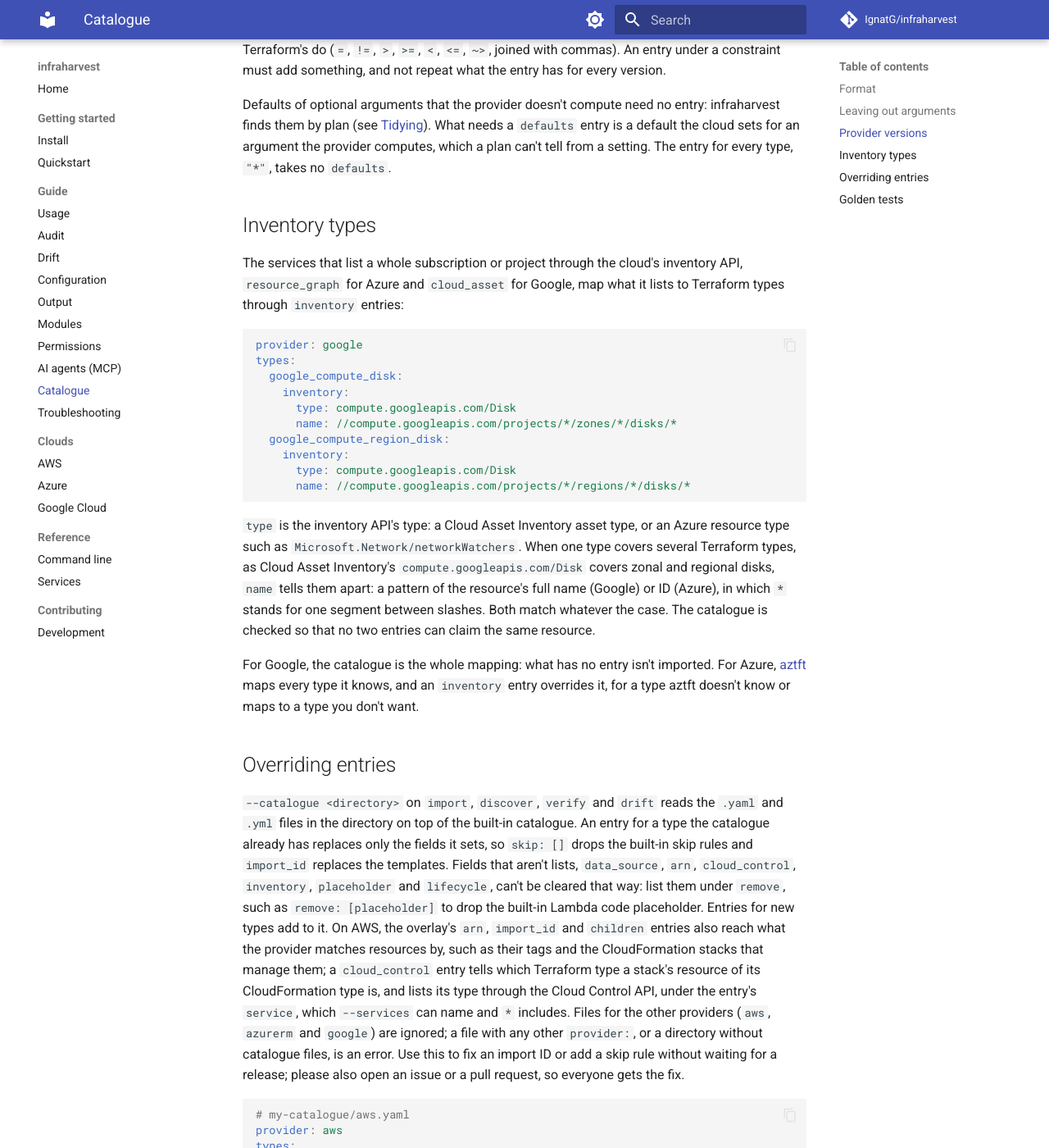
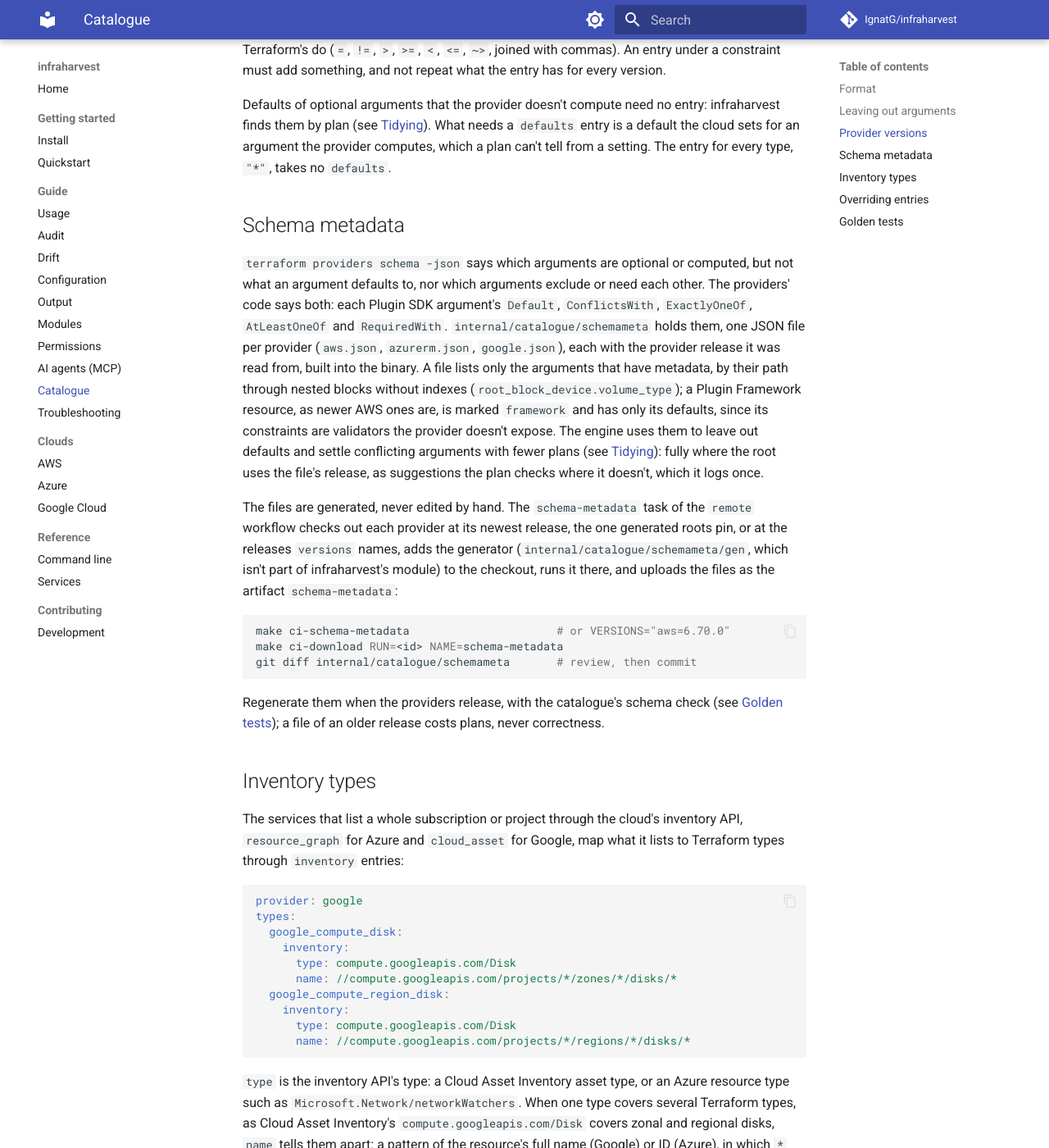
Before and after one commit to IgnatG/infraharvest, an MkDocs documentation site: the page built from docs/catalogue.md, in a window 1280 px wide and 1400 px high, scrolled down 4155 px. Shown: the whole window at 82% size. Built offline with MkDocs 1.6.1 and Material for MkDocs 9.7.7, drawn with Linux system fonts in a browser that asks for light colours; comment, search, counter and statistics services are not loaded.

Commit message:
docs: describe the schema metadata and how to regenerate it

````diff
--- a/docs/catalogue.md
+++ b/docs/catalogue.md
@@ -101,6 +101,20 @@ An import applies the entries whose constraint accepts the provider version it p
 
 Defaults of optional arguments that the provider doesn't compute need no entry: infraharvest finds them by plan (see [Tidying](output.md#tidying)). What needs a `defaults` entry is a default the cloud sets for an argument the provider computes, which a plan can't tell from a setting. The entry for every type, `"*"`, takes no `defaults`.
 
+## Schema metadata
+
+`terraform providers schema -json` says which arguments are optional or computed, but not what an argument defaults to, nor which arguments exclude or need each other. The providers' code says both: each Plugin SDK argument's `Default`, `ConflictsWith`, `ExactlyOneOf`, `AtLeastOneOf` and `RequiredWith`. `internal/catalogue/schemameta` holds them, one JSON file per provider (`aws.json`, `azurerm.json`, `google.json`), each with the provider release it was read from, built into the binary. A file lists only the arguments that have metadata, by their path through nested blocks without indexes (`root_block_device.volume_type`); a Plugin Framework resource, as newer AWS ones are, is marked `framework` and has only its defaults, since its constraints are validators the provider doesn't expose. The engine uses them to leave out defaults and settle conflicting arguments with fewer plans (see [Tidying](output.md#tidying)): fully where the root uses the file's release, as suggestions the plan checks where it doesn't, which it logs once.
+
+The files are generated, never edited by hand. The `schema-metadata` task of the `remote` workflow checks out each provider at its newest release, the one generated roots pin, or at the releases `versions` names, adds the generator (`internal/catalogue/schemameta/gen`, which isn't part of infraharvest's module) to the checkout, runs it there, and uploads the files as the artifact `schema-metadata`:
+
+```sh
+make ci-schema-metadata                      # or VERSIONS="aws=6.70.0"
+make ci-download RUN=<id> NAME=schema-metadata
+git diff internal/catalogue/schemameta       # review, then commit
+```
+
+Regenerate them when the providers release, with the catalogue's schema check (see [Golden tests](#golden-tests)); a file of an older release costs plans, never correctness.
+
 ## Inventory types
 
 The services that list a whole subscription or project through the cloud's inventory API, `resource_graph` for Azure and `cloud_asset` for Google, map what it lists to Terraform types through `inventory` entries:
````
Also changed, not shown: docs/development.md (+2 -1 lines), docs/output.md (+2 -0 lines), 1 other file.
